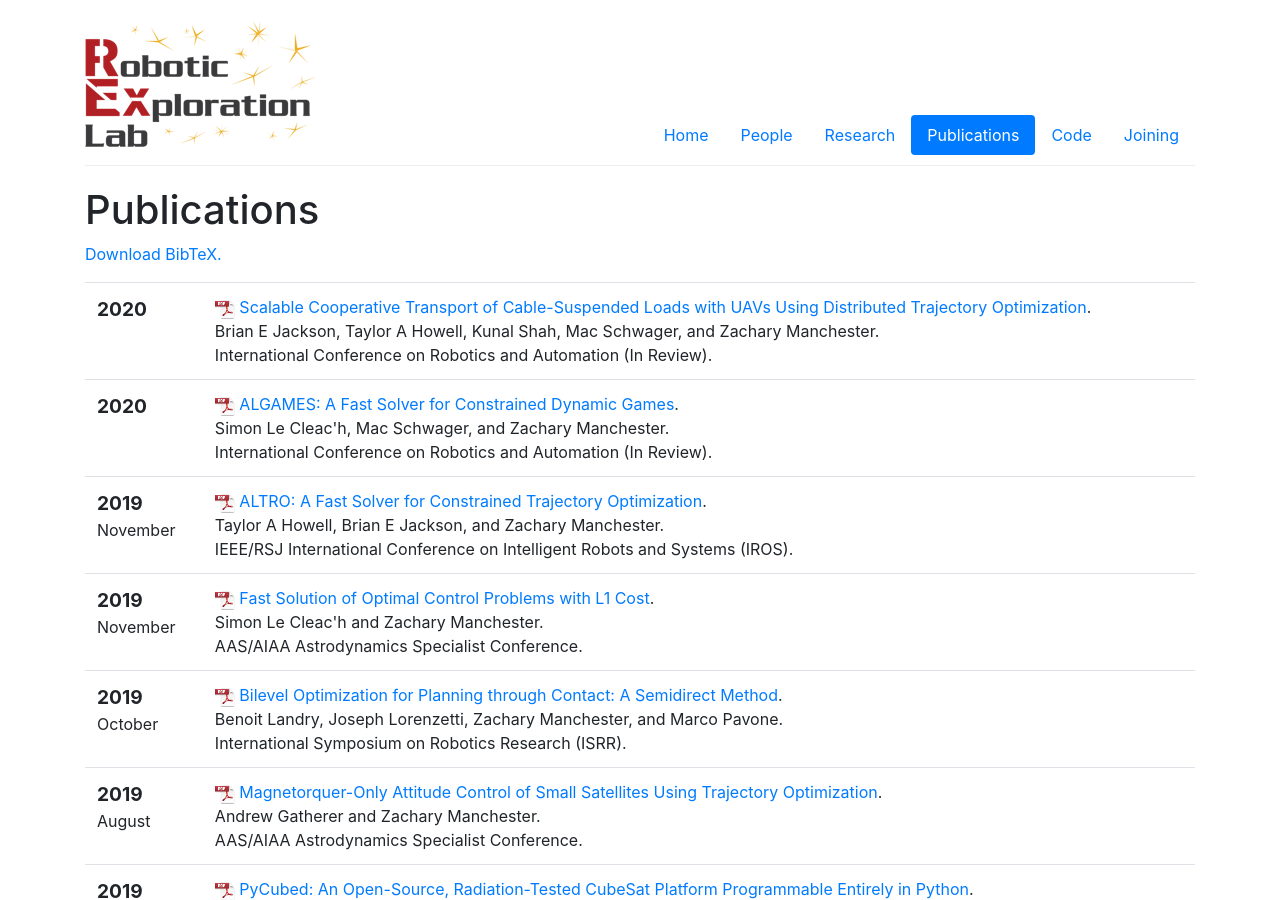
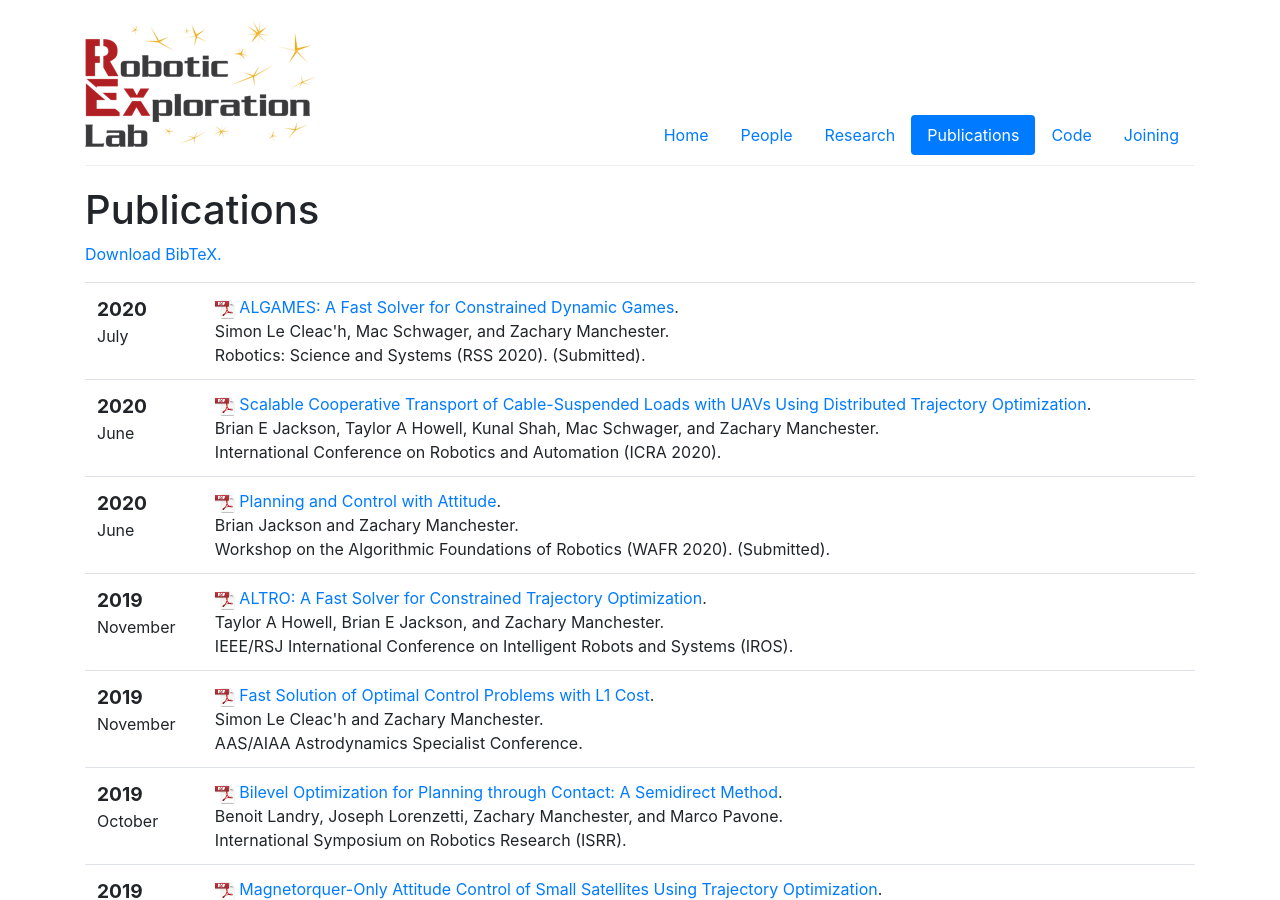
Before and after one commit to RoboticExplorationLab/roboticexplorationlab.github.io, a Jekyll site: the page built from publications.html, in a window 1280 px wide and 900 px high. Built offline with Jekyll 4.4.1, drawn with Linux system fonts in a browser that asks for light colours.

Commit message:
Add new conference submissions

```diff
--- a/_includes/pubs.html
+++ b/_includes/pubs.html
@@ -6,7 +6,30 @@
 
 				<big><strong>2020</strong></big><br />
 
+				July
+			</span>
+		</td>
+		<td class="publication">
+			<span class="pubtitle">
+					<img src="img/pdficon_small.png" width="20"
+						height="20" alt="PDF" />
+				<a href="https://rexlab.stanford.edu/papers/algames.pdf">ALGAMES: A Fast Solver for Constrained Dynamic Games</a>.
+			</span><br />
+			<span class="authors">
+				Simon Le Cleac'h, Mac Schwager, and Zachary Manchester.
+			</span><br />
+			<span class="venuetype"></span><span class="venue">Robotics: Science and Systems (RSS 2020). (Submitted)</span>.
+			<br />
+			<span class="links">
+		</td>
+	</tr>
+	<tr>
+		<td>
+			<span class="date">
 
+				<big><strong>2020</strong></big><br />
+
+				June
 			</span>
 		</td>
 		<td class="publication">
@@ -18,7 +41,7 @@
 			<span class="authors">
 				Brian E Jackson, Taylor A Howell, Kunal Shah, Mac Schwager, and Zachary Manchester.
 			</span><br />
-			<span class="venuetype"></span><span class="venue">International Conference on Robotics and Automation (In Review)</span>.
+			<span class="venuetype"></span><span class="venue">International Conference on Robotics and Automation (ICRA 2020)</span>.
 			<br />
 			<span class="links">
 		</td>
@@ -29,19 +52,19 @@
 
 				<big><strong>2020</strong></big><br />
 
-
+				June
 			</span>
 		</td>
 		<td class="publication">
 			<span class="pubtitle">
 					<img src="img/pdficon_small.png" width="20"
 						height="20" alt="PDF" />
-				<a href="https://rexlab.stanford.edu/papers/ALGAMES.pdf">ALGAMES: A Fast Solver for Constrained Dynamic Games</a>.
+				<a href="https://rexlab.stanford.edu/papers/planning_with_attitude.pdf">Planning and Control with Attitude</a>.
 			</span><br />
 			<span class="authors">
-				Simon Le Cleac'h, Mac Schwager, and Zachary Manchester.
+				Brian Jackson and Zachary Manchester.
 			</span><br />
-			<span class="venuetype"></span><span class="venue">International Conference on Robotics and Automation (In Review)</span>.
+			<span class="venuetype"></span><span class="venue">Workshop on the Algorithmic Foundations of Robotics (WAFR 2020). (Submitted)</span>.
 			<br />
 			<span class="links">
 		</td>
```
Also changed, not shown: bib/pubs.bib (+29 -15 lines), 2 other files.
